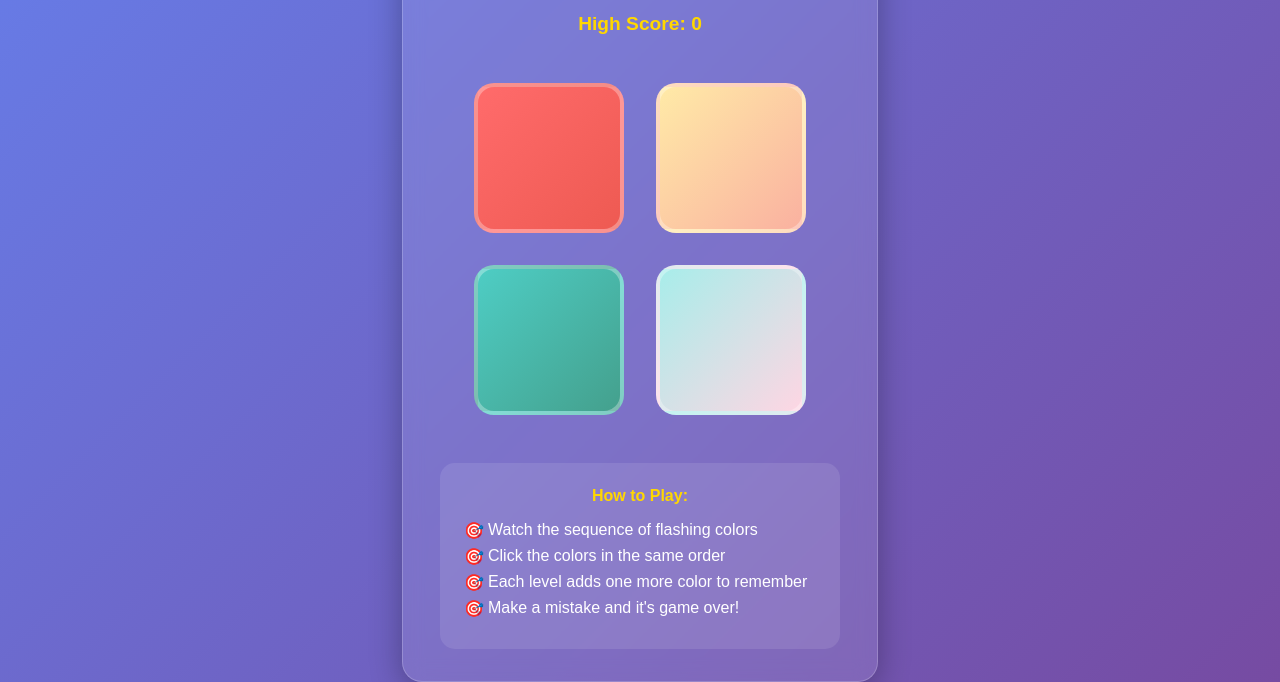
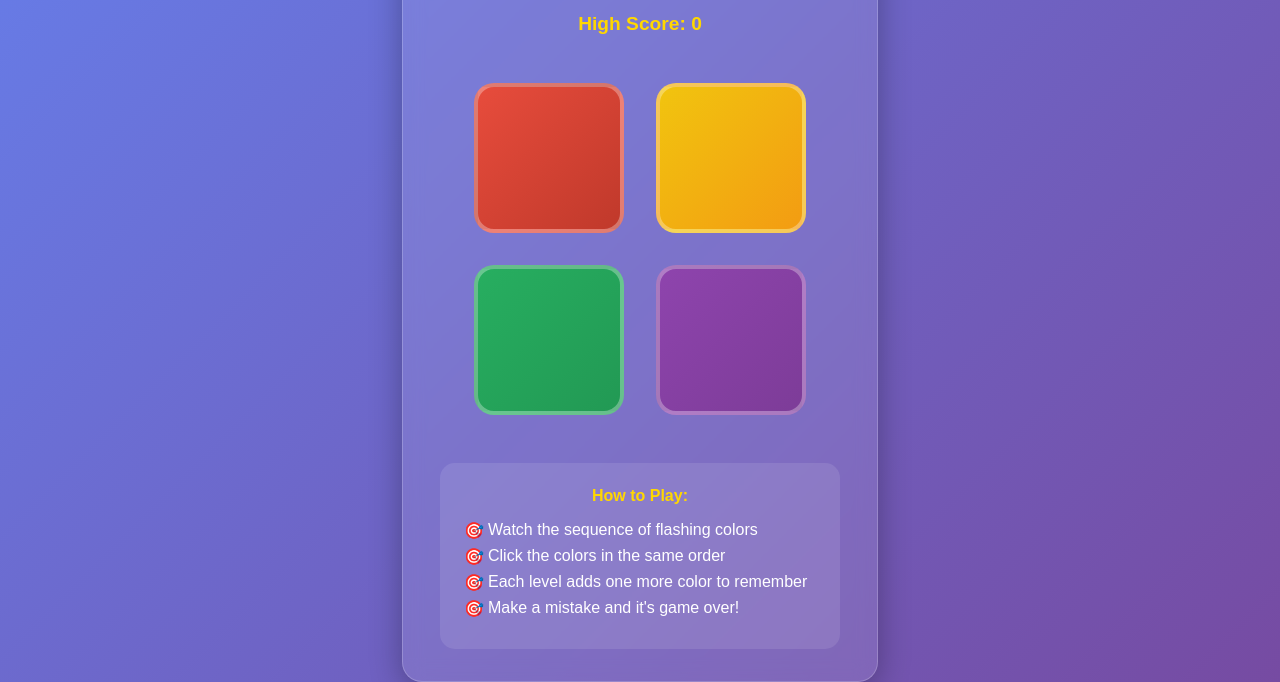
Before and after one commit to Ekta7480/Simon-Game, a website: page index.html in a window 1280 px wide. Both pictures are taken after a click on the element 731 px from the left and 285 px from the top of the page. Shown: the part 155-837 px from the top of the page. Drawn offline with Linux system fonts and the light colour scheme.

Commit message:
Update block colors for better pattern recognition

```diff
--- a/app.js
+++ b/app.js
@@ -111,10 +111,10 @@ function playSound(color) {
     const audioContext = new (window.AudioContext || window.webkitAudioContext)();
 
     const frequencies = {
-        red: 329.63,    // E4
-        yellow: 261.63, // C4
-        green: 220.00,  // A3
-        purple: 174.61  // F3
+        red: 440.00,    // A4 - Higher pitch for red
+        yellow: 349.23, // F4 - Medium-high pitch for yellow
+        green: 293.66,  // D4 - Medium pitch for green
+        purple: 220.00  // A3 - Lower pitch for purple
     };
 
     const oscillator = audioContext.createOscillator();
--- a/style.css
+++ b/style.css
@@ -77,19 +77,19 @@ h3 {
 }
 
 .red {
-    background: linear-gradient(135deg, #ff6b6b, #ee5a52);
+    background: linear-gradient(135deg, #e74c3c, #c0392b);
 }
 
 .green {
-    background: linear-gradient(135deg, #4ecdc4, #44a08d);
+    background: linear-gradient(135deg, #27ae60, #229954);
 }
 
 .purple {
-    background: linear-gradient(135deg, #a8edea, #fed6e3);
+    background: linear-gradient(135deg, #8e44ad, #7d3c98);
 }
 
 .yellow {
-    background: linear-gradient(135deg, #ffeaa7, #fab1a0);
+    background: linear-gradient(135deg, #f1c40f, #f39c12);
 }
 
 .flash {
```
